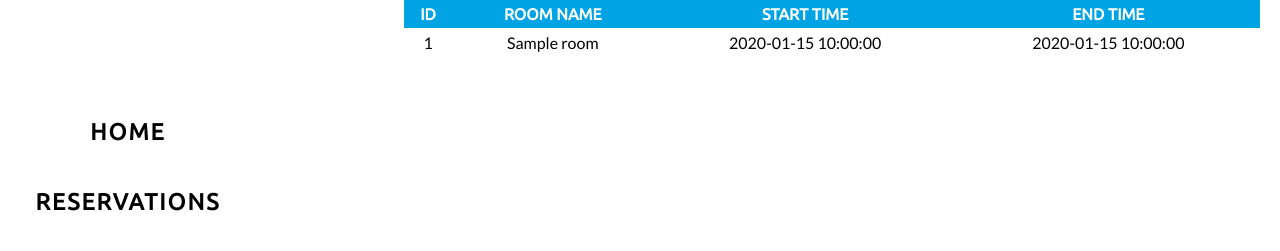
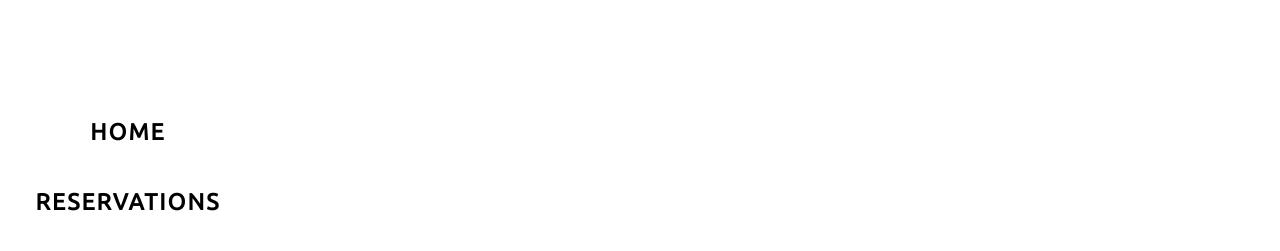
Before and after one commit to MrDread8/room-reservation, a PHP site: page /usermainpage.php in a window 1280 px wide. Shown: the part 198-449 px from the top of the page. Run offline with PHP 8.4, Linux system fonts and the light colour scheme; the visitor is signed in with stand-in values (Sample User, id 1); tables that the repository leaves empty or names only in its code hold one stand-in row (values such as "Sample post").

Commit message:
Bug Fix Main Page

```diff
--- a/style/usermainpage.css
+++ b/style/usermainpage.css
@@ -125,3 +125,7 @@ nav #logout-button:hover {
 #content #appointments_list table td {
   padding: 5px;
 }
+
+#content #appointments_list table tr:last-child {
+  display: none;
+}
--- a/usermainpage.php
+++ b/usermainpage.php
@@ -43,7 +43,7 @@
                 if($result = $connection->query("SELECT * FROM appointments WHERE appointments.user_id = '$userid' AND appointments.end_time >= '$date' ORDER BY appointments.start_time ASC;")){
                     if($result->num_rows != 0){
                         $next_reservation = $result->fetch_assoc();
-                        echo "<h1>Next appointment</h1> ".substr($next_reservation['end_time'],0,16);
+                        echo "<h1>Next appointment</h1> ".substr($next_reservation['start_time'],0,16);
                     }
                     else{
                         echo "<h1>Next appointment</h1> No appointments";
@@ -60,8 +60,11 @@
                             $userid = $_SESSION['userid'];
 
                             if($result = $connection->query("SELECT *, appointments.id AS appointments_id FROM appointments LEFT JOIN rooms ON appointments.room_id = rooms.id WHERE appointments.user_id = '$userid'")){
+                                $row = $result->fetch_assoc();
+                                $id =1;
                                 while($row = $result->fetch_assoc()){
-                                    echo "<tr><td>".$row['appointments_id']."</td><td>".$row['name']."</td><td>".$row['start_time']."</td><td>".$row['end_time']."</td></tr>";
+                                    echo "<tr><td>".$id."</td><td>".$row['name']."</td><td>".$row['start_time']."</td><td>".$row['end_time']."</td></tr>";
+                                    $id++;
                                 }
                             }
                         ?>
```
